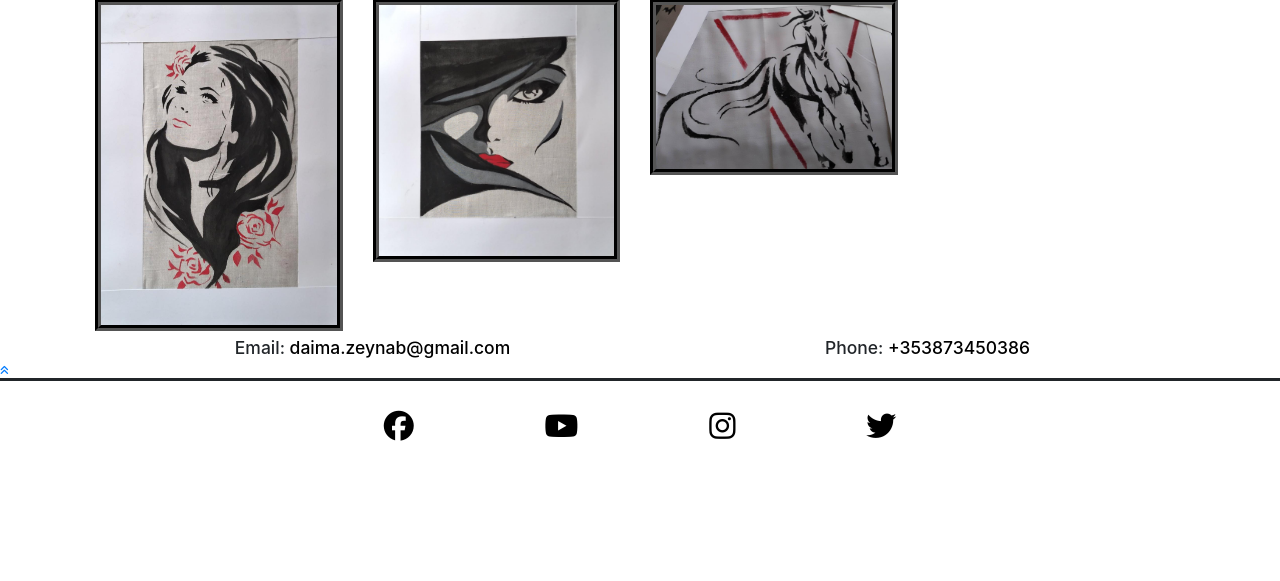
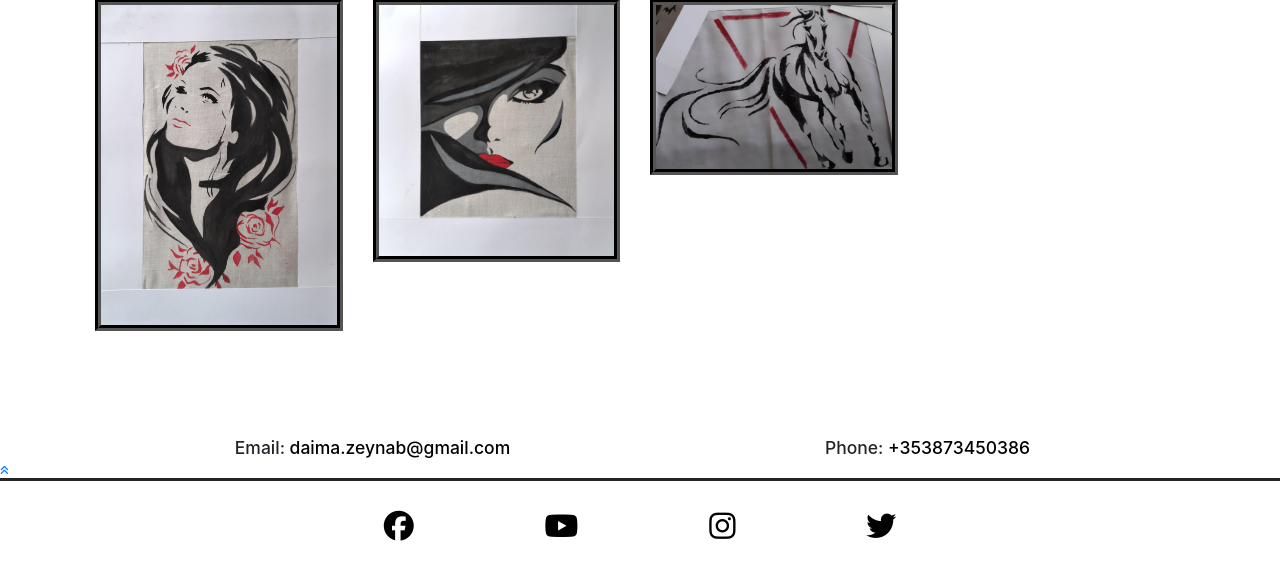
Before and after one commit to Daima-Z/myportfolio, a PHP site: page / in a window 1280 px wide. Shown: the part 4121-4702 px from the top of the page. Before the commit the page ends 4562 px from the top, so only its background shows below. Run offline with PHP 8.4, Linux system fonts and the light colour scheme; some libraries are stand-ins or nearby versions; some web fonts are replaced.

Commit message:
Update style.css

```diff
--- a/assets/style.css
+++ b/assets/style.css
@@ -204,9 +204,12 @@ footer {
 	transform: scale(1.2);
 	transition: .5s transform;
 }
-
+.contact-info{
+	margin-top:50px;
+}
 .contact-info h3{
 	text-align:center !important;
+	margin-top:50px;
 }
 
 
```
